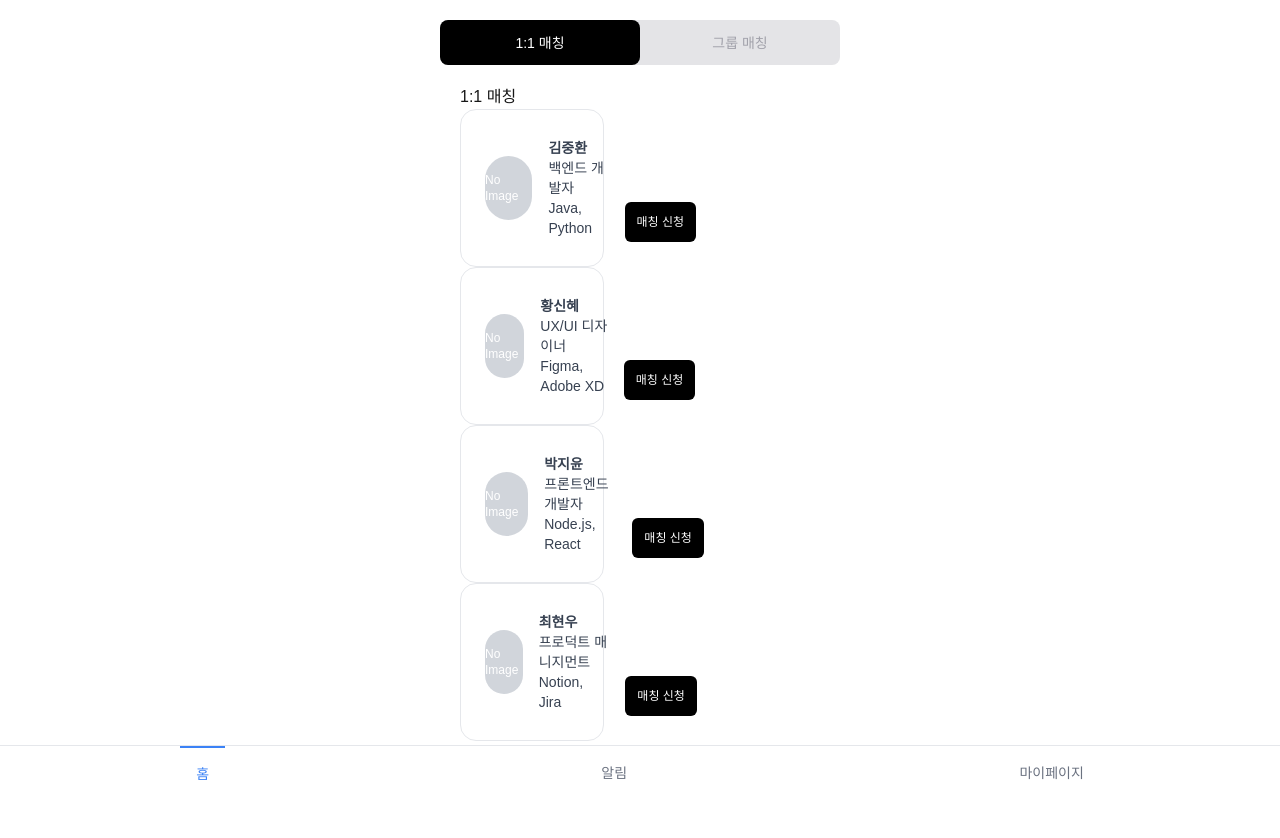
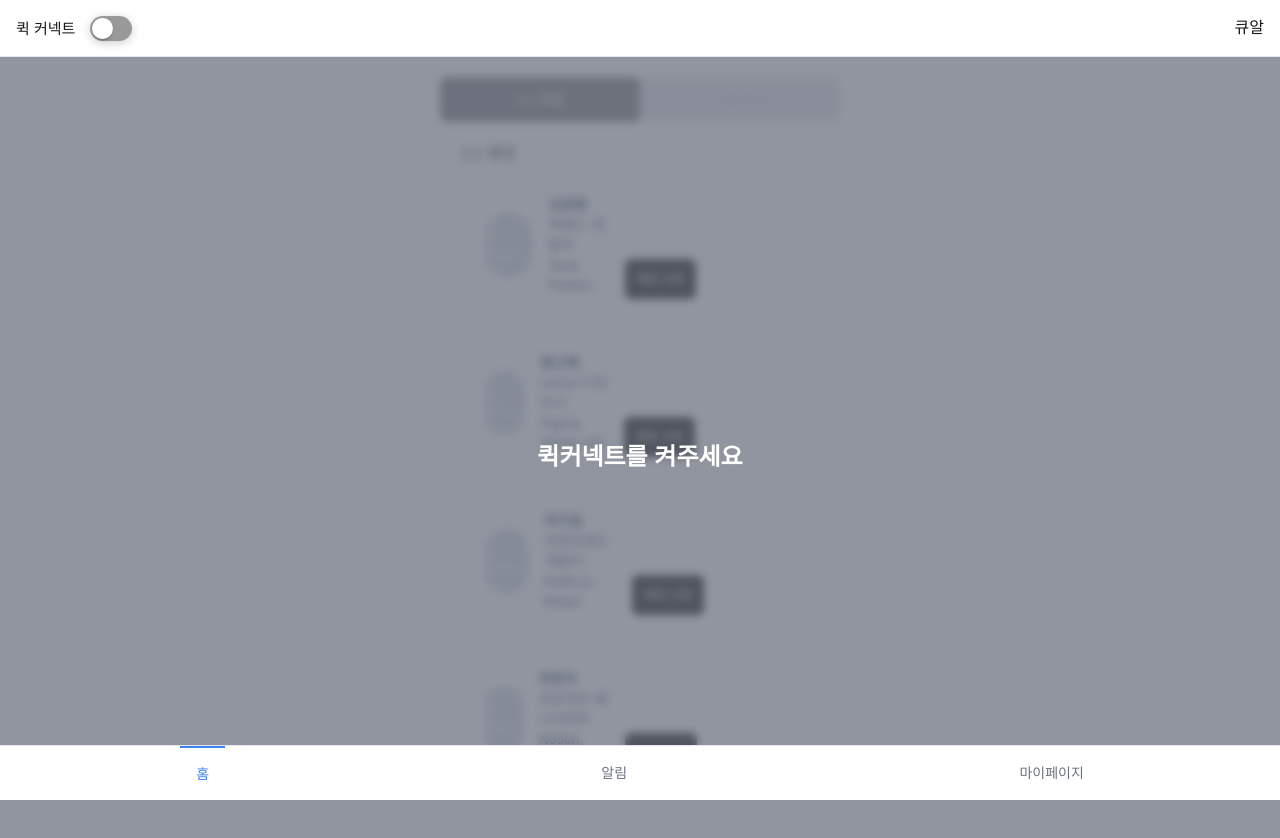
Before and after one commit to goorm-CHACHA/FE, a Next.js app: page /home in a window 1280 px wide. Shown: the top 838 px of the page. Before the commit the page ends 800 px from the top, so only its background shows below. Built offline with nearby package versions, Linux system fonts and the light colour scheme.

Commit message:
feat: 퀵커넥트 on off 블러처리

```diff
--- a/app/(main-layout)/home/page.tsx
+++ b/app/(main-layout)/home/page.tsx
@@ -1,9 +1,13 @@
+'use client';
+
+import React, { useState } from 'react';
 import RadixTabs from '~/components/common/radix-tabs';
+import TopNavigation from '~/components/common/top-nav';
 import GroupMatching from '~/components/match/group';
 import OneToOneMatching from '~/components/match/one-to-one';
 
 const Page = () => {
-  const tabLabels = ['1:1 매칭', '그룹 매칭'];
+  const [isQuickConnectOn, setIsQuickConnectOn] = useState(false);
 
   // 샘플 profiles 데이터
   const Profiles: {
@@ -33,20 +37,33 @@ const Page = () => {
     },
   ];
 
+  const tabLabels = ['1:1 매칭', '그룹 매칭'];
   const tabContents = [
     <OneToOneMatching key="one-to-one" profiles={Profiles} />,
-    <GroupMatching key="group" profiles={Profiles} />, // profiles 전달
+    <GroupMatching key="group" profiles={Profiles} />,
   ];
 
   return (
     <>
-      <div className="flex flex-col min-h-screen w-full items-center pt-5">
-        <div className="w-full md:max-w-md px-6">
-          <RadixTabs
-            tabLabels={tabLabels}
-            tabContents={tabContents}
-          ></RadixTabs>
+      <TopNavigation
+        onQuickConnectToggle={setIsQuickConnectOn}
+        className="relative z-50"
+      />
+      <div className="relative">
+        <div className="flex flex-col min-h-screen w-full items-center pt-5">
+          <div className="w-full md:max-w-md px-6">
+            <RadixTabs
+              tabLabels={tabLabels}
+              tabContents={tabContents}
+              disabled={!isQuickConnectOn}
+            />
+          </div>
         </div>
+        {!isQuickConnectOn && (
+          <div className="absolute inset-0 top-0 bg-gray-500 bg-opacity-75 backdrop-filter backdrop-blur-sm flex items-center justify-center">
+            <p className="text-white text-2xl font-bold">퀵커넥트를 켜주세요</p>
+          </div>
+        )}
       </div>
     </>
   );
--- a/src/components/common/radix-tabs.tsx
+++ b/src/components/common/radix-tabs.tsx
@@ -3,17 +3,23 @@ import * as Tabs from '@radix-ui/react-tabs';
 interface RadixTabsProps {
   tabLabels: string[];
   tabContents: React.ReactNode[];
+  disabled?: boolean;
 }
 
-const RadixTabs = ({ tabLabels, tabContents }: RadixTabsProps) => {
+const RadixTabs: React.FC<RadixTabsProps> = ({
+  tabLabels,
+  tabContents,
+  disabled,
+}) => {
   return (
     <Tabs.Root className="flex flex-col" defaultValue={tabLabels[0]}>
       <Tabs.List className="flex bg-zinc-200 rounded-lg" aria-label="탭 목록">
         {tabLabels.map((label, index) => (
           <Tabs.Trigger
             key={`trigger-${index}`}
-            className="flex h-[45px] flex-1 cursor-pointer select-none items-center justify-center px-5 text-sm text-zinc-400 outline-none data-[state=active]:bg-black data-[state=active]:rounded-lg data-[state=active]:text-white"
+            className="flex h-[45px] flex-1 cursor-pointer select-none items-center justify-center px-5 text-sm text-zinc-400 outline-none data-[state=active]:bg-black data-[state=active]:rounded-lg data-[state=active]:text-white disabled:opacity-50 disabled:cursor-not-allowed"
             value={label}
+            disabled={disabled}
           >
             {label}
           </Tabs.Trigger>
--- a/src/components/common/switch.tsx
+++ b/src/components/common/switch.tsx
@@ -1,26 +1,39 @@
 import * as React from 'react';
-import { Switch } from 'radix-ui';
+import * as Switch from '@radix-ui/react-switch';
 
-const SwitchDemo = () => (
-  <form>
+interface SwitchDemoProps {
+  onToggle: (isOn: boolean) => void; // 함수 타입 명시
+}
+
+const SwitchDemo: React.FC<SwitchDemoProps> = ({ onToggle }) => {
+  const [isOn, setIsOn] = React.useState(false);
+
+  const handleToggle = (checked: boolean) => {
+    setIsOn(checked);
+    onToggle(checked); // 부모로 상태 전달
+  };
+
+  return (
     <div className="absolute top-0 left-0 p-4">
       <div className="flex items-center">
         <label
-          className="pr-[15px] text-[15px] leading-none "
-          htmlFor="QuickConnect"
+          htmlFor="quick-connect"
+          className="pr-[15px] text-[15px] leading-none"
         >
           퀵 커넥트
         </label>
         <Switch.Root
-          className="relative h-[25px] w-[42px] cursor-default rounded-full bg-blackA6 shadow-[0_2px_10px] shadow-blackA4 outline-none focus:shadow-[0_0_0_2px] focus:shadow-black data-[state=checked]:bg-black"
-          id="QuickConnect"
+          id="quick-connect"
+          className="relative h-[25px] w-[42px] cursor-pointer rounded-full bg-blackA6 shadow-[0_2px_10px] shadow-blackA4 outline-none focus:shadow-[0_0_0_2px] focus:shadow-black data-[state=checked]:bg-black"
+          checked={isOn}
+          onCheckedChange={handleToggle} // 상태 변경 시 호출
           style={{ WebkitTapHighlightColor: 'rgba(0, 0, 0, 0)' }}
         >
           <Switch.Thumb className="block size-[21px] translate-x-0.5 rounded-full bg-white shadow-[0_2px_2px] shadow-blackA4 transition-transform duration-100 will-change-transform data-[state=checked]:translate-x-[19px]" />
         </Switch.Root>
       </div>
     </div>
-  </form>
-);
+  );
+};
 
 export default SwitchDemo;
```
